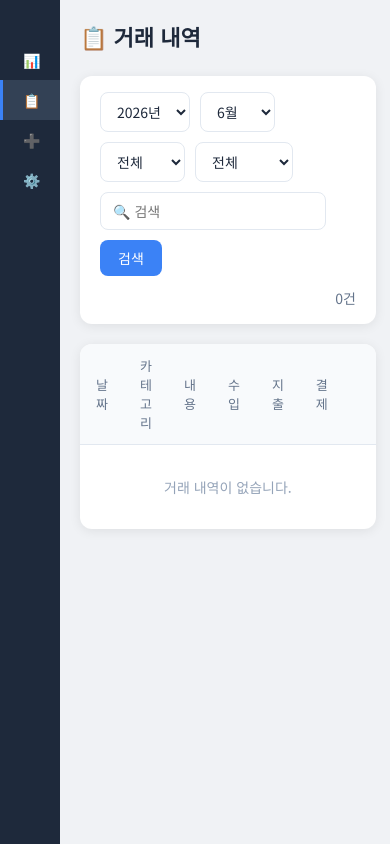
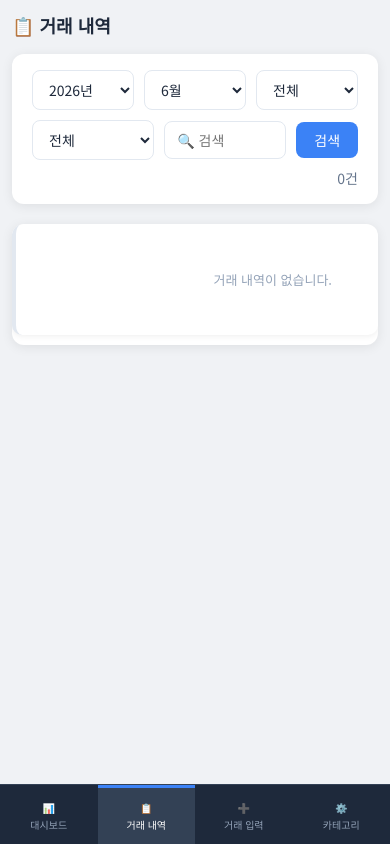
Before and after one commit to kwoni21/household-flask, a Flask app: page /transactions in a window 390 px wide. Run offline with Flask 3, Linux system fonts and the light colour scheme; the visitor is signed in with stand-in values (Sample User, id 1); data that the repository does not hold is empty; some libraries are stand-ins or nearby versions.

Commit message:
Add files via upload

```diff
--- a/static/css/style.css
+++ b/static/css/style.css
@@ -147,3 +147,74 @@ body { font-family: 'Noto Sans KR', sans-serif; background: var(--bg); color: va
   .charts-grid  { grid-template-columns: 1fr; }
   .form-grid    { grid-template-columns: 1fr; }
 }
+
+/* ── 모바일 카드형 거래 내역 ── */
+@media (max-width: 768px) {
+  .main { margin-left: 0; padding: 12px; padding-bottom: 80px; }
+
+  /* 하단 네비게이션 바 */
+  .sidebar {
+    width: 100%; height: 60px; flex-direction: row;
+    position: fixed; bottom: 0; top: auto; left: 0;
+    padding: 0; z-index: 100; border-top: 1px solid #334155;
+  }
+  .sidebar-logo { display: none; }
+  .sidebar nav {
+    display: flex; flex-direction: row;
+    width: 100%; padding: 0;
+  }
+  .sidebar nav a {
+    flex: 1; flex-direction: column; justify-content: center;
+    padding: 8px 4px; font-size: 10px; text-align: center;
+    border-left: none; border-top: 3px solid transparent;
+    gap: 2px;
+  }
+  .sidebar nav a span { display: block; font-size: 10px; }
+  .sidebar nav a.active { border-top-color: var(--primary); border-left: none; }
+  .sidebar-footer { display: none; }
+
+  /* 요약 카드 2열 */
+  .summary-grid { grid-template-columns: repeat(2, 1fr); gap: 10px; }
+  .summary-card { padding: 12px 14px; }
+  .summary-card .amount { font-size: 16px; }
+
+  /* 차트 1열 */
+  .charts-grid { grid-template-columns: 1fr; }
+
+  /* 필터 바 세로 정렬 */
+  .filter-bar { flex-direction: column; align-items: stretch; gap: 8px; }
+  .filter-bar form { flex-wrap: wrap; gap: 8px; }
+  .filter-bar select, .filter-bar input[type=text] { flex: 1; min-width: 100px; }
+
+  /* 테이블 → 카드 변환 */
+  .table-card table, .table-card thead, .table-card tbody,
+  .table-card th, .table-card td, .table-card tr { display: block; }
+  .table-card thead { display: none; }
+  .table-card tr {
+    background: var(--surface); border-radius: 10px;
+    margin-bottom: 10px; padding: 14px;
+    box-shadow: 0 1px 6px rgba(0,0,0,0.07);
+    border-left: 4px solid var(--border);
+  }
+  .table-card tr:hover td { background: transparent; }
+  .table-card td {
+    padding: 3px 0; border: none; font-size: 13px;
+    display: flex; justify-content: space-between; align-items: center;
+  }
+  .table-card td::before {
+    content: attr(data-label);
+    font-size: 11px; color: var(--text-sub); font-weight: 500;
+    min-width: 60px;
+  }
+  /* 수입/지출 행 강조 */
+  .table-card tr:has(.text-income) { border-left-color: var(--income); }
+  .table-card tr:has(.text-expense) { border-left-color: var(--expense); }
+
+  /* 폼 1열 */
+  .form-card { padding: 16px; }
+  .form-grid { grid-template-columns: 1fr; }
+  .form-group.full { grid-column: 1; }
+
+  /* 페이지 제목 */
+  .page-title { font-size: 18px; margin-bottom: 16px; }
+}
```
